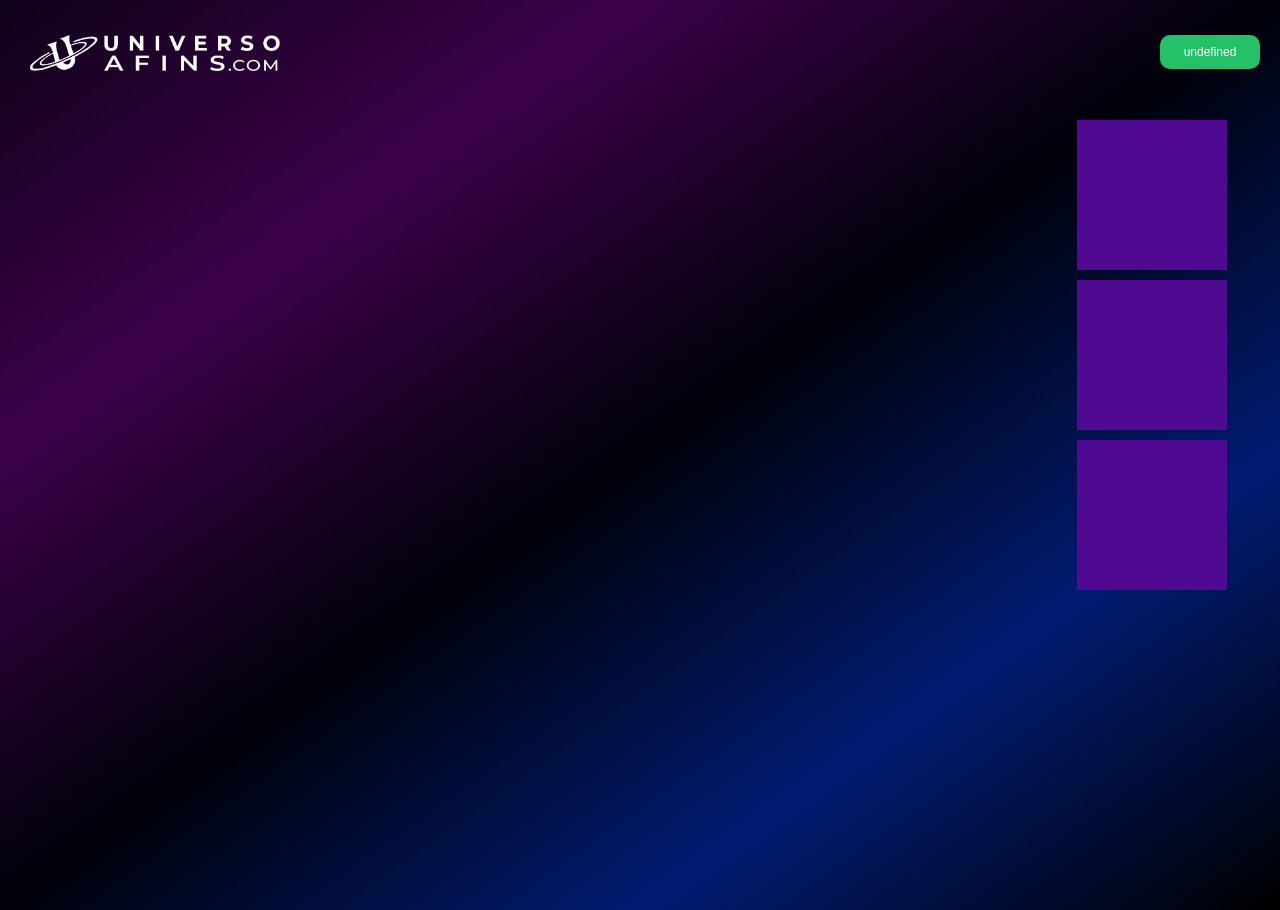
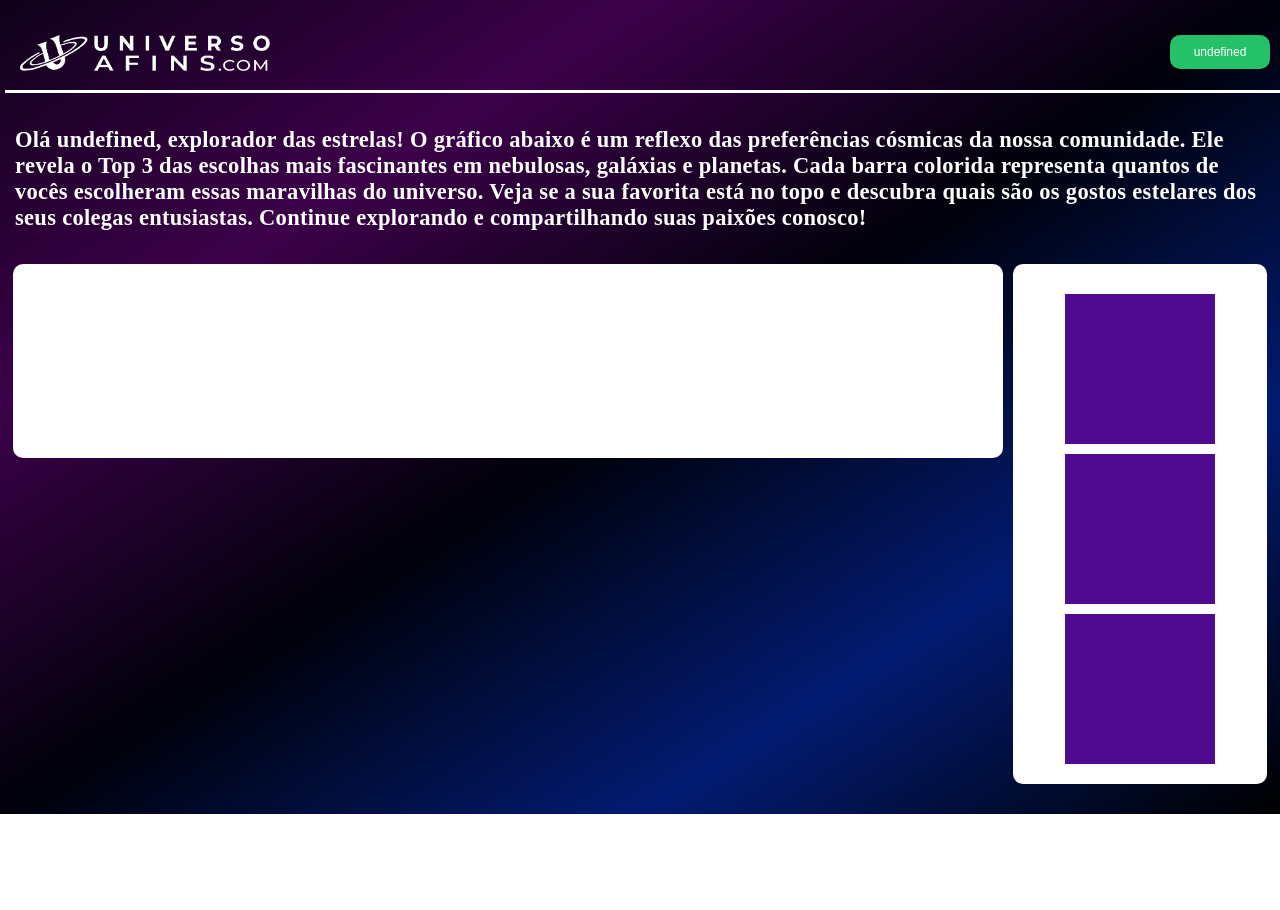
Before and after one commit to AlejandroFadim/UniversoAfins, a website: page public/dashboard/dashboard.html in a window 1280 px wide. After the commit the page ends 814 px from the top, so only its background shows below. Drawn offline with nearby package versions, Linux system fonts and the light colour scheme; no server answers.

Commit message:
finalização dash

```diff
--- a/public/css/styleDash.css
+++ b/public/css/styleDash.css
@@ -4,20 +4,27 @@
 
 body{
     display: flex;
+    justify-content: center;
+    align-items: center;
     flex-direction: column;
     background: linear-gradient(to right bottom ,#0f0119,#3c0149,#00010a,#021b72,#000000);
     background-repeat: no-repeat;
     background-size: cover;
     height: auto;
     margin: auto;
-    letter-spacing: 0.3px
+    letter-spacing: 0.3px;
+    overflow-x: hidden;
 }
+
+
 
 header{
     display: flex;
     justify-content: space-between;
     padding: 15px;
-    margin: 20px 5px 20px 15px;
+    width: 100%;
+    margin: 20px 5px 0px 15px;
+    border-bottom: solid 3px #fff;
 }
 #logo{
     width: 250px;
@@ -33,22 +40,38 @@ header{
     cursor: pointer;
 }
 
+.secInicio{
+    color: #fff;
+    padding: 15px;
+    font-size: 15px;
+}
 main{
     box-sizing: border-box;
     display: flex;
-    height: 100vh;
+    height: 550px;
+    width: 98%;
 }
 .kpi{
     display: flex;
     flex-direction: column;
     align-items: center;
-    height: 100%;
+    justify-content: center;
+    height: fit-content;
     width: 25%;
+    background-color: #fff;
+    margin-left: 10px;
+    border-radius: 10px;
+    padding: 20px;
+
 }
 .PaiGrafico{
     box-sizing: border-box;
-    height: auto;
+    padding: 20px;
+    height: fit-content;
     width: 100%;
+    background-color: #fff;
+    border-radius: 10px;
+
 }
 .box {
     color: #fff;
--- a/public/dashboard/dashboard.html
+++ b/public/dashboard/dashboard.html
@@ -30,7 +30,12 @@
         </div>
     </header>
 
+    <section class="secInicio">
+        <h1>Olá <span id="avatarT"></span>, explorador das estrelas! O gráfico abaixo é um reflexo das preferências cósmicas da nossa comunidade. Ele revela o Top 3 das escolhas mais fascinantes em nebulosas, galáxias e planetas. Cada barra colorida representa quantos de vocês escolheram essas maravilhas do universo. Veja se a sua favorita está no topo e descubra quais são os gostos estelares dos seus colegas entusiastas. Continue explorando e compartilhando suas paixões conosco!</h1>
+    </section>
+
     <main>
+
         <section class="PaiGrafico">
             <div>
                 <canvas id="myChart"></canvas>
@@ -78,6 +83,7 @@
 
 <script>
     avatar.innerHTML = sessionStorage.NOME_USUARIO;
+    avatarT.innerHTML = sessionStorage.NOME_USUARIO;
 
     let proximaAtualizacao;
     obterDadosGrafico();
```
